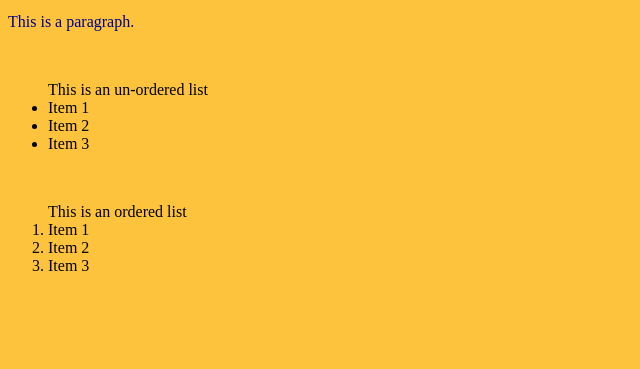
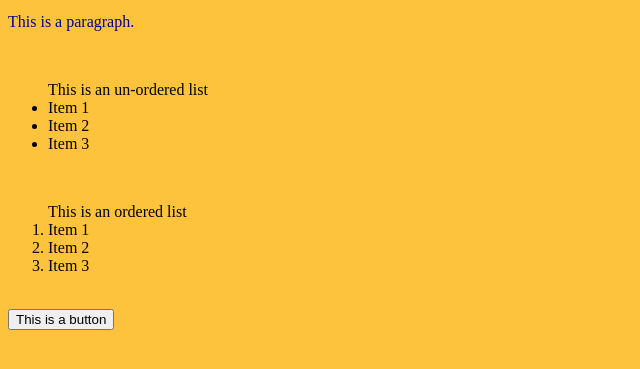
Before and after one commit to fstevens30/WEB-503-Lab-1, a website: page src/index.html in a window 1280 px wide. Shown: the part 159-528 px from the top of the page, without its empty margins (0-640 px from the left). Drawn offline with Linux system fonts and the light colour scheme.

Commit message:
Added button

```diff
--- a/src/index.html
+++ b/src/index.html
@@ -27,6 +27,9 @@
             <li>Item 3</li>
             </ol>
         <br>
+        <button>This is a button</button>
+        <br>
+
 
     </body>
 </html>
```
